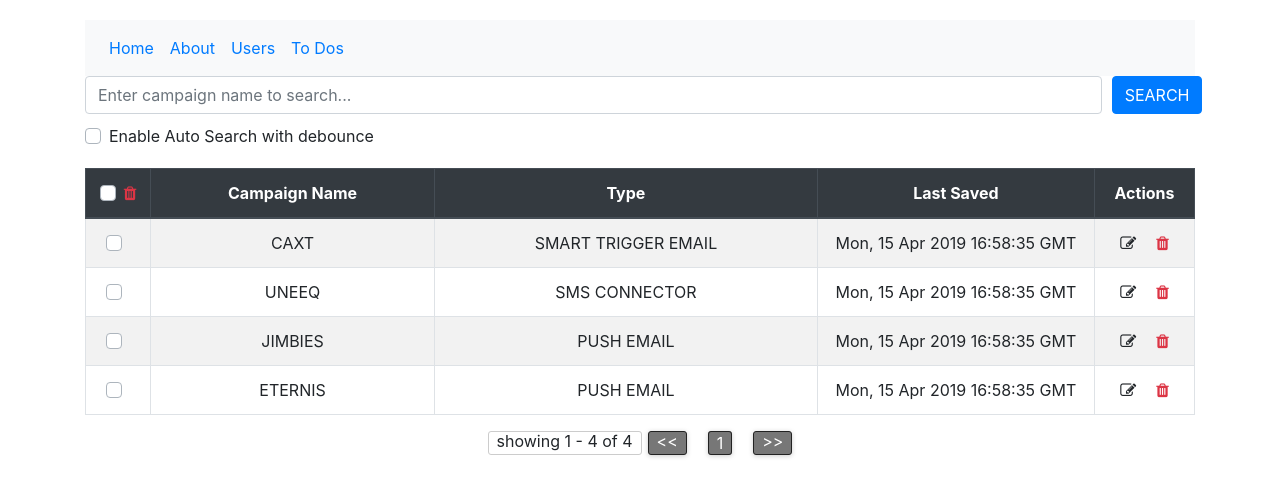
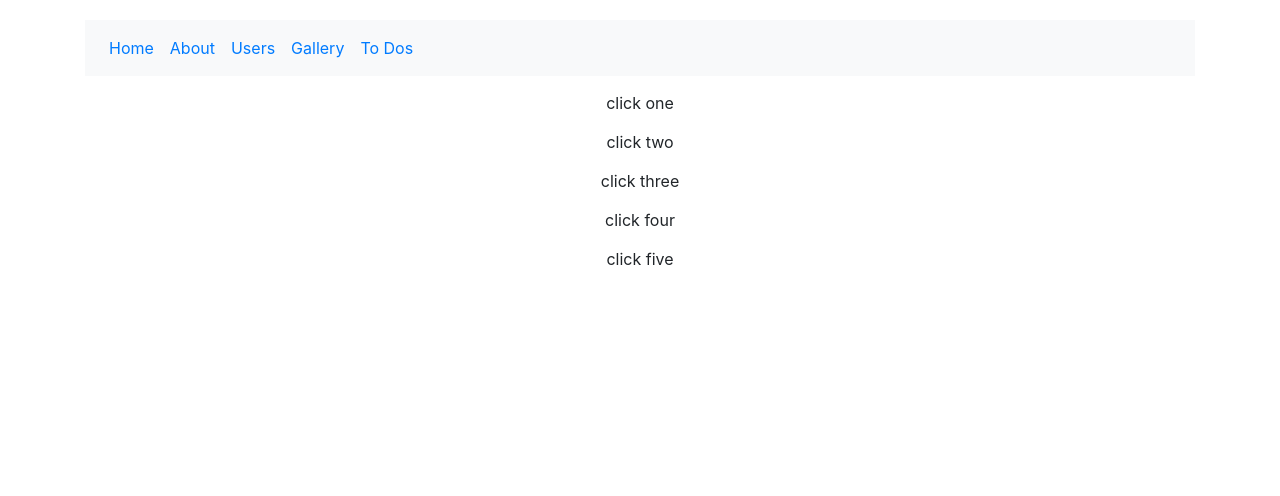
Before and after one commit to salimmohd82/mo-campaign, a React (Create React App) app: page /gallery in a window 1280 px wide. Shown: the top 496 px of the page. Built offline with nearby package versions, Linux system fonts and the light colour scheme.

Commit message:
Added gallery page to check for immutability.

```diff
--- a/src/App.js
+++ b/src/App.js
@@ -13,6 +13,7 @@ import "./App.css";
 import MainContent from "./view/MainContent";
 import UserContainer from "./containers/UserContainer";
 import ToDoContainer from "./containers/ToDoContainer";
+import GalleryContainer from "./containers/GalleryContainer";
 
 class App extends Component {
 
@@ -34,6 +35,9 @@ class App extends Component {
                     <Link to="/users">Users</Link>
                   </li>
                   <li className="nav-item nav-link">
+                    <Link to="/gallery">Gallery</Link>
+                  </li>
+                  <li className="nav-item nav-link">
                     <Link to="/todos">To Dos</Link>
                   </li>
                 </ul>
@@ -50,6 +54,9 @@ class App extends Component {
                 </Route>
                 <Route path="/todos">
                   <ToDoContainer />
+                </Route>
+                <Route path="/gallery">
+                  <GalleryContainer />
                 </Route>
                 <Route path="/">
                   <MainContent />
--- /dev/null
+++ b/src/actions/gallery-actions.js
@@ -0,0 +1,8 @@
+export const  ADD_ITEM = "gallery:addItem";
+
+export const addItem = image => ({
+  type: ADD_ITEM,
+  payload: {
+    image
+  }
+});
--- /dev/null
+++ b/src/containers/GalleryContainer.jsx
@@ -0,0 +1,22 @@
+import {connect} from "react-redux";
+import {
+  addItem
+} from "../actions/gallery-actions";
+
+import Gallery from "../view/Gallery";
+
+const mapStateToProps = ({gallery}) => {
+  const { items } = gallery;
+  return {
+    images: items
+  };
+};
+
+const mapDispatchToProps = {
+  addItem
+}
+
+export default connect(
+  mapStateToProps,
+  mapDispatchToProps
+)(Gallery);
--- a/src/index.js
+++ b/src/index.js
@@ -13,13 +13,15 @@ import createSagaMiddleware from 'redux-saga';
 import campaignReducer from "./reducers/campaign-reducers";
 import userReducer from "./reducers/user-reducers";
 import todoReducer from "./reducers/todo-reducer";
+import galleryReducer from "./reducers/gallery-reducers";
 
 import rootSaga from "./saga/sagas";
 
 const allReducers = combineReducers({
   campaign: campaignReducer,
   user: userReducer,
-  todos: todoReducer
+  todos: todoReducer,
+  gallery: galleryReducer
 });
 
 const initialState = {
@@ -38,6 +40,9 @@ const initialState = {
   todos: {
     list: [],
     loading: false
+  },
+  gallery: {
+    items:[]
   }
 };
 
--- /dev/null
+++ b/src/reducers/gallery-reducers.js
@@ -0,0 +1,19 @@
+import {
+  ADD_ITEM,
+} from "../actions/gallery-actions";
+
+export default function galleryReducer(state = {}, {type, payload}) {
+  console.log("galleryReducer", state.items);
+
+  switch (type) {
+    case ADD_ITEM:
+      const updatedDeleteList = state.items.concat(payload.image);
+      console.log("case ADD_ITEM", state);
+      return {
+        ...state,
+        items: updatedDeleteList
+      };
+    default:
+      return state;
+  }
+}
--- /dev/null
+++ b/src/view/Gallery.jsx
@@ -0,0 +1,43 @@
+import React, {Component} from "react";
+
+import "./view.css";
+
+class Gallery extends Component {
+
+  static defaultProps = {
+    images: []
+  }
+
+  constructor(props){
+    super(props);
+    console.log("new items",this.props.images);
+  }
+
+  componentDidUpdate(){
+
+  }
+
+  addOneItem(params) {
+    this.props.addItem(params);
+  }
+
+  render() {
+    return (<>
+            {
+              this.props.images.map((item,i) => {
+                return (<div key={i}>
+                 {item.name}
+                 {item.id}
+                </div>);
+             })
+            }
+            <div className="margin-all" onClick={() => this.addOneItem({name:"one", id:1})}>click one</div>
+            <div className="margin-all" onClick={() => this.addOneItem({name:"two", id:2})}>click two</div>
+            <div className="margin-all" onClick={() => this.addOneItem({name:"three", id:3})}>click three</div>
+            <div className="margin-all" onClick={() => this.addOneItem({name:"four", id:4})}>click four</div>
+            <div className="margin-all" onClick={() => this.addOneItem({name:"five", id:5})}>click five</div>
+          </>);
+  }
+}
+
+export default Gallery;
--- a/src/view/view.css
+++ b/src/view/view.css
@@ -51,3 +51,7 @@ table {
 	border: 1px solid #222;
 	box-shadow: 0 1px 5px #ccc;
 }
+
+.margin-all {
+	margin: 15px;
+}
```
